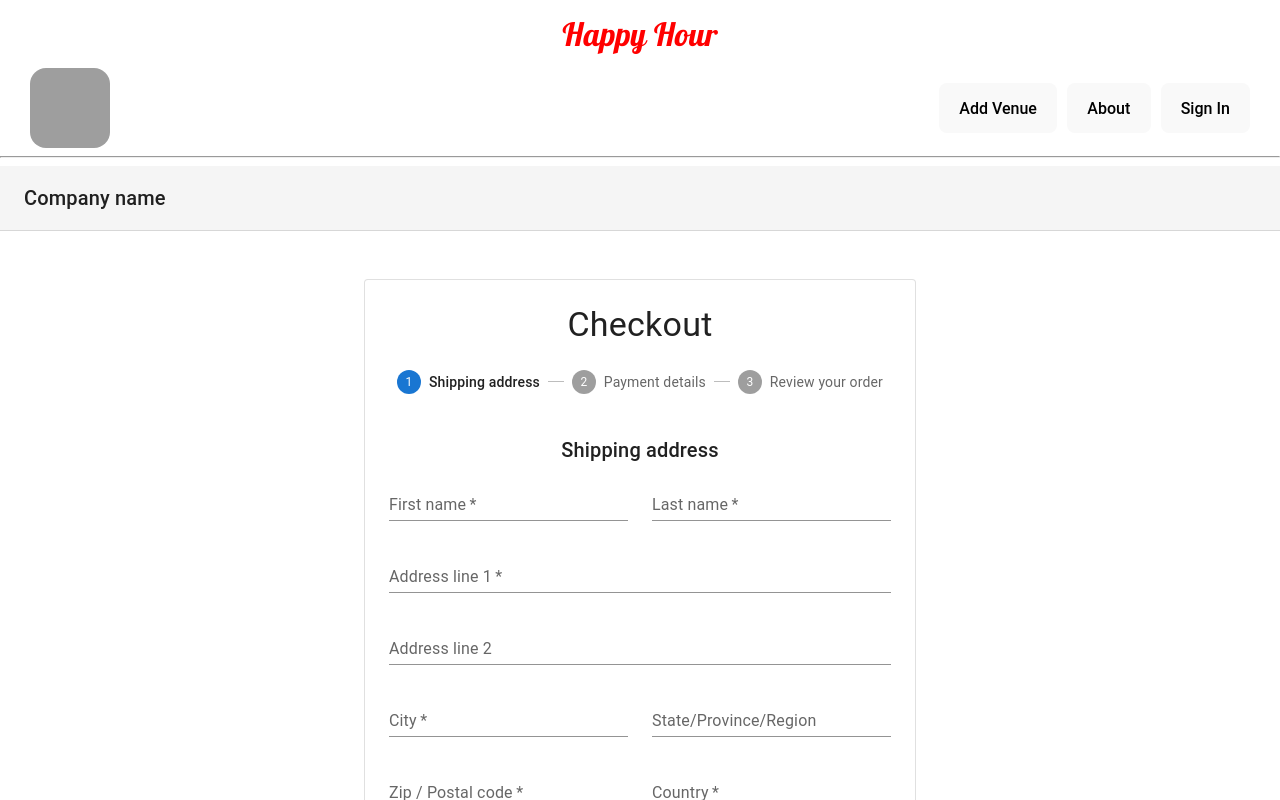
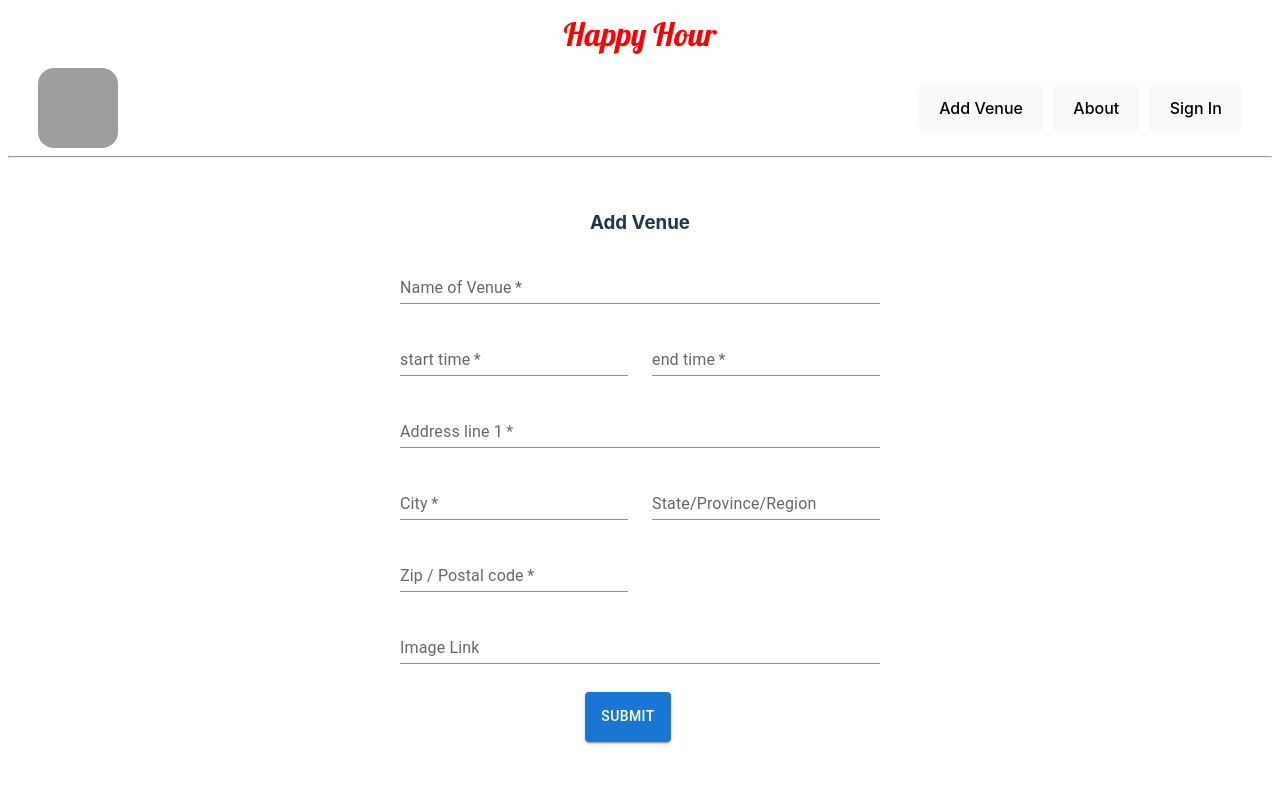
Before and after one commit to samtessema9/HappyHour, a React (Vite) app in the folder client/: page /addVenue in a window 1280 px wide. Shown: the top 800 px of the page. Built offline with nearby package versions, Linux system fonts and the light colour scheme; grey boxes are pictures that could not be loaded.

Commit message:
add venue working, logout working

```diff
--- a/client/src/App.jsx
+++ b/client/src/App.jsx
@@ -11,6 +11,7 @@ import SignIn from './pages/SignIn';
 import SignUp from './pages/SignUp';
 import User from './components/User';
 import AddVenue from './pages/AddVenue';
+
 
 function App() {
   const {setLoggedInUser} = useContext(PrimaryContext);
--- a/client/src/components/Navbar.jsx
+++ b/client/src/components/Navbar.jsx
@@ -7,7 +7,7 @@ import './index.css'
 const Navbar = () => {
     const navigate = useNavigate()
 
-    const {loggedInUser} = useContext(PrimaryContext)
+    const {isLoggedIn, loggedInUser} = useContext(PrimaryContext)
 
     return (
         <div id="navbar">
@@ -18,7 +18,7 @@ const Navbar = () => {
             <div id="buttons">
                 <button onClick={() => {navigate('/addVenue')}}>Add Venue</button>
                 <button>About</button>
-                {Object.keys(loggedInUser).length > 0 ?
+                {isLoggedIn ?
                     <Button
                         onClick={() => {navigate('/user')}}
                     >
--- a/client/src/components/User.jsx
+++ b/client/src/components/User.jsx
@@ -6,20 +6,24 @@ import ListItemAvatar from '@mui/material/ListItemAvatar';
 import Avatar from '@mui/material/Avatar';
 import ImageIcon from '@mui/icons-material/Image';
 import WorkIcon from '@mui/icons-material/Work';
+import { Button } from '@mui/material';
 import BeachAccessIcon from '@mui/icons-material/BeachAccess';
 import Divider from '@mui/material/Divider';
 import { useContext } from "react";
+import { useNavigate } from 'react-router-dom';
 import { PrimaryContext } from "../context/primaryContext";
 
 const User = () => {
 
-    const {loggedInUser} = useContext(PrimaryContext)
+    const {loggedInUser, setIsLoggedIn} = useContext(PrimaryContext)
 
     if (Object.keys(loggedInUser).length === 0) {
         return (
             <p>Log in to view user page.</p>
         )
     }
+
+    const navigate = useNavigate()
 
   return (
     <List
@@ -49,6 +53,15 @@ const User = () => {
         <ListItemText primary="Username" secondary={loggedInUser.userName} />
       </ListItem>
       <Divider variant="inset" component="li" />
+      <Button
+        onClick={() => {
+            localStorage.clear();
+            setIsLoggedIn(false)
+            navigate('/')
+        }}
+      >
+        Logout
+      </Button>
       {/* <ListItem>
         <ListItemAvatar>
           <Avatar>
--- a/client/src/pages/AddVenue.jsx
+++ b/client/src/pages/AddVenue.jsx
@@ -1,128 +1,190 @@
-import * as React from 'react';
-import CssBaseline from '@mui/material/CssBaseline';
-import AppBar from '@mui/material/AppBar';
-import Box from '@mui/material/Box';
-import Container from '@mui/material/Container';
-import Toolbar from '@mui/material/Toolbar';
-import Paper from '@mui/material/Paper';
-import Stepper from '@mui/material/Stepper';
-import Step from '@mui/material/Step';
-import StepLabel from '@mui/material/StepLabel';
-import Button from '@mui/material/Button';
-import Link from '@mui/material/Link';
-import Typography from '@mui/material/Typography';
-import { createTheme, ThemeProvider } from '@mui/material/styles';
-import AddressForm from './AddressForm';
-// import PaymentForm from './PaymentForm';
-// import Review from './Review';
+import {useState} from 'react';
+import Grid from '@mui/material/Grid';
+import TextField from '@mui/material/TextField';
+import { Button } from '@mui/material';
+import axios from 'axios';
+import './index.css'
 
-function Copyright() {
-  return (
-    <Typography variant="body2" color="text.secondary" align="center">
-      {'Copyright © '}
-      <Link color="inherit" href="https://mui.com/">
-        Your Website
-      </Link>{' '}
-      {new Date().getFullYear()}
-      {'.'}
-    </Typography>
-  );
+const AddVenue = () => {
+
+  const [formData, setFormData] = useState({
+      name: '',
+      address1: '',
+      city: '',
+      state: '',
+      zip: '',
+      img: '',
+      hours: {
+        start: '',
+        end: ''
+      }
+  })
+
+  const handleChange = (e) => {
+    const {name, value} = e.target
+    if (name !== 'start' && name !== 'end') {
+      setFormData({
+        ...formData,
+        [name]: value
+      })
+    } else {
+      setFormData({
+        ...formData,
+        hours: {
+          ...formData.hours,
+          [name]: value
+        }
+      })
     }
 
-const steps = ['Shipping address', 'Payment details', 'Review your order'];
-
-function getStepContent(step) {
-  switch (step) {
-    case 0:
-      return <AddressForm />;
-    case 1:
-      return <PaymentForm />;
-    case 2:
-      return <Review />;
-    default:
-      throw new Error('Unknown step');
-  }
   }
 
-// TODO remove, this demo shouldn't need to reset the theme.
-const defaultTheme = createTheme();
+  const handleSubmit = async (e) => {
+    e.preventDefault()
+    const formattedData = {
+      name: formData.name,
+      img: formData.img,
+      hours: formData.hours,
+      address: `${formData.address1}, ${formData.city}, ${formData.state} ${formData.zip}`
+    }
 
-const AddVenue = () => {
-  const [activeStep, setActiveStep] = React.useState(0);
+    const response = await axios({
+      url: 'http://localhost:3001/venues',
+      method: 'POST',
+      data: formattedData
+    })
 
-  const handleNext = () => {
-    setActiveStep(activeStep + 1);
-  };
+    console.log(response.data)
 
-  const handleBack = () => {
-    setActiveStep(activeStep - 1);
-  };
+  }
 
   return (
-    <ThemeProvider theme={defaultTheme}>
-      <CssBaseline />
-      <AppBar
-        position="absolute"
-        color="default"
-        elevation={0}
-        sx={{
-          position: 'relative',
-          borderBottom: (t) => `1px solid ${t.palette.divider}`,
-        }}
-      >
-        <Toolbar>
-          <Typography variant="h6" color="inherit" noWrap>
-            Company name
-          </Typography>
-        </Toolbar>
-      </AppBar>
-      <Container component="main" maxWidth="sm" sx={{ mb: 4 }}>
-        <Paper variant="outlined" sx={{ my: { xs: 3, md: 6 }, p: { xs: 2, md: 3 } }}>
-          <Typography component="h1" variant="h4" align="center">
-            Checkout
-          </Typography>
-          <Stepper activeStep={activeStep} sx={{ pt: 3, pb: 5 }}>
-            {steps.map((label) => (
-              <Step key={label}>
-                <StepLabel>{label}</StepLabel>
-              </Step>
-            ))}
-          </Stepper>
-          {activeStep === steps.length ? (
-            <React.Fragment>
-              <Typography variant="h5" gutterBottom>
-                Thank you for your order.
-              </Typography>
-              <Typography variant="subtitle1">
-                Your order number is #2001539. We have emailed your order
-                confirmation, and will send you an update when your order has
-                shipped.
-              </Typography>
-            </React.Fragment>
-          ) : (
-            <React.Fragment>
-              {getStepContent(activeStep)}
-              <Box sx={{ display: 'flex', justifyContent: 'flex-end' }}>
-                {activeStep !== 0 && (
-                  <Button onClick={handleBack} sx={{ mt: 3, ml: 1 }}>
-                    Back
-                  </Button>
-                )}
+    <form id="add-form" onSubmit={handleSubmit}>
+      <h3>Add Venue</h3>
+      <Grid container spacing={3}>
+        <Grid item xs={12} >
+          <TextField
+            required
+            id="name"
+            name="name"
+            label="Name of Venue"
+            fullWidth
+            autoComplete="name"
+            variant="standard"
+            value={formData.name}
+            onChange={handleChange}
+          />
+        </Grid>
+        <Grid item xs={12} sm={6}>
+          <TextField
+            required
+            id="startTime"
+            name="start"
+            label="start time"
+            fullWidth
+            autoComplete="00:00"
+            variant="standard"
+            value={formData.hours.start}
+            onChange={handleChange}
+          />
+        </Grid>
+        <Grid item xs={12} sm={6}>
+          <TextField
+            required
+            id="endTime"
+            name="end"
+            label="end time"
+            fullWidth
+            autoComplete="00:00pm"
+            variant="standard"
+            value={formData.hours.end}
+            onChange={handleChange}
+          />
+        </Grid>
+        <Grid item xs={12}>
+          <TextField
+            required
+            id="address1"
+            name="address1"
+            label="Address line 1"
+            fullWidth
+            autoComplete="shipping address-line1"
+            variant="standard"
+            value={formData.address1}
+            onChange={handleChange}
+          />
+        </Grid>
+
+        <Grid item xs={12} sm={6}>
+          <TextField
+            required
+            id="city"
+            name="city"
+            label="City"
+            fullWidth
+            autoComplete="shipping address-level2"
+            variant="standard"
+            value={formData.city}
+            onChange={handleChange}
+          />
+        </Grid>
+        <Grid item xs={12} sm={6}>
+          <TextField
+            id="state"
+            name="state"
+            label="State/Province/Region"
+            fullWidth
+            variant="standard"
+            value={formData.state}
+            onChange={handleChange}
+          />
+        </Grid>
+        <Grid item xs={12} sm={6}>
+          <TextField
+            required
+            id="zip"
+            name="zip"
+            label="Zip / Postal code"
+            fullWidth
+            autoComplete="shipping postal-code"
+            variant="standard"
+            value={formData.zip}
+            onChange={handleChange}
+          />
+        </Grid>
+        {/* <Grid item xs={12} sm={6}>
+          <TextField
+            required
+            id="country"
+            name="country"
+            label="Country"
+            fullWidth
+            autoComplete="shipping country"
+            variant="standard"
+          />
+        </Grid> */}
+        <Grid item xs={12}>
+          <TextField
+            id="img"
+            name="img"
+            label="Image Link"
+            fullWidth
+            autoComplete="link"
+            variant="standard"
+            value={formData.img}
+            onChange={handleChange}
+          />
+        </Grid>
 
         <Button
             variant="contained"
-                  onClick={handleNext}
-                  sx={{ mt: 3, ml: 1 }}
+            type='submit'
+            onClick={handleSubmit}
         >
-                  {activeStep === steps.length - 1 ? 'Place order' : 'Next'}
+          Submit
         </Button>
-              </Box>
-            </React.Fragment>
-          )}
-        </Paper>
-        <Copyright />
-      </Container>
-    </ThemeProvider>
+      </Grid>
+    </form>
   );
 }
 
--- a/client/src/pages/AddressForm.jsx
+++ /dev/null
@@ -1,109 +0,0 @@
-import * as React from 'react';
-import Grid from '@mui/material/Grid';
-import Typography from '@mui/material/Typography';
-import TextField from '@mui/material/TextField';
-import FormControlLabel from '@mui/material/FormControlLabel';
-import Checkbox from '@mui/material/Checkbox';
-
-export default function AddressForm() {
-  return (
-    <React.Fragment>
-      <Typography variant="h6" gutterBottom>
-        Shipping address
-      </Typography>
-      <Grid container spacing={3}>
-        <Grid item xs={12} sm={6}>
-          <TextField
-            required
-            id="firstName"
-            name="firstName"
-            label="First name"
-            fullWidth
-            autoComplete="given-name"
-            variant="standard"
-          />
-        </Grid>
-        <Grid item xs={12} sm={6}>
-          <TextField
-            required
-            id="lastName"
-            name="lastName"
-            label="Last name"
-            fullWidth
-            autoComplete="family-name"
-            variant="standard"
-          />
-        </Grid>
-        <Grid item xs={12}>
-          <TextField
-            required
-            id="address1"
-            name="address1"
-            label="Address line 1"
-            fullWidth
-            autoComplete="shipping address-line1"
-            variant="standard"
-          />
-        </Grid>
-        <Grid item xs={12}>
-          <TextField
-            id="address2"
-            name="address2"
-            label="Address line 2"
-            fullWidth
-            autoComplete="shipping address-line2"
-            variant="standard"
-          />
-        </Grid>
-        <Grid item xs={12} sm={6}>
-          <TextField
-            required
-            id="city"
-            name="city"
-            label="City"
-            fullWidth
-            autoComplete="shipping address-level2"
-            variant="standard"
-          />
-        </Grid>
-        <Grid item xs={12} sm={6}>
-          <TextField
-            id="state"
-            name="state"
-            label="State/Province/Region"
-            fullWidth
-            variant="standard"
-          />
-        </Grid>
-        <Grid item xs={12} sm={6}>
-          <TextField
-            required
-            id="zip"
-            name="zip"
-            label="Zip / Postal code"
-            fullWidth
-            autoComplete="shipping postal-code"
-            variant="standard"
-          />
-        </Grid>
-        <Grid item xs={12} sm={6}>
-          <TextField
-            required
-            id="country"
-            name="country"
-            label="Country"
-            fullWidth
-            autoComplete="shipping country"
-            variant="standard"
-          />
-        </Grid>
-        <Grid item xs={12}>
-          <FormControlLabel
-            control={<Checkbox color="secondary" name="saveAddress" value="yes" />}
-            label="Use this address for payment details"
-          />
-        </Grid>
-      </Grid>
-    </React.Fragment>
-  );
-}
--- a/client/src/pages/SignIn.jsx
+++ b/client/src/pages/SignIn.jsx
@@ -37,7 +37,7 @@ const SignIn = () => {
   const navigate = useNavigate()
   const [error, setError] = useState('')
 
-  const {setLoggedInUser} = useContext(PrimaryContext)
+  const {setLoggedInUser, isLoggedIn, setIsLoggedIn} = useContext(PrimaryContext)
 
   const [formData, setFormData] = useState({
     userName: '',
@@ -58,6 +58,7 @@ const SignIn = () => {
     } else {
         console.log(response.data)
         setLoggedInUser(response.data.user)
+        setIsLoggedIn(true)
         localStorage.setItem('token', response.data.token)
         setError('')
         setFormData({
--- a/client/src/pages/SignUp.jsx
+++ b/client/src/pages/SignUp.jsx
@@ -125,7 +125,6 @@ export default function SignUp() {
                 <Grid container spacing={2}>
                     <Grid item xs={12} sm={6}>
                     <TextField
-                        error
                         autoComplete="name"
                         name="name"
                         required
--- a/client/src/pages/index.css
+++ b/client/src/pages/index.css
@@ -63,3 +63,20 @@
     color: red;
     display: block;
 }
+
+#add-form {
+    width: 30em;
+    margin-left: auto;
+    margin-right: auto;
+    margin-top: 2em;
+    display: flex;
+    flex-direction: column;
+    align-items: center;
+    justify-content: center;
+}
+
+#add-form button {
+    margin-left: auto;
+    margin-right: auto;
+    margin-top: 2em;
+}
```
Lines whose indentation alone changed are shown as unchanged.
